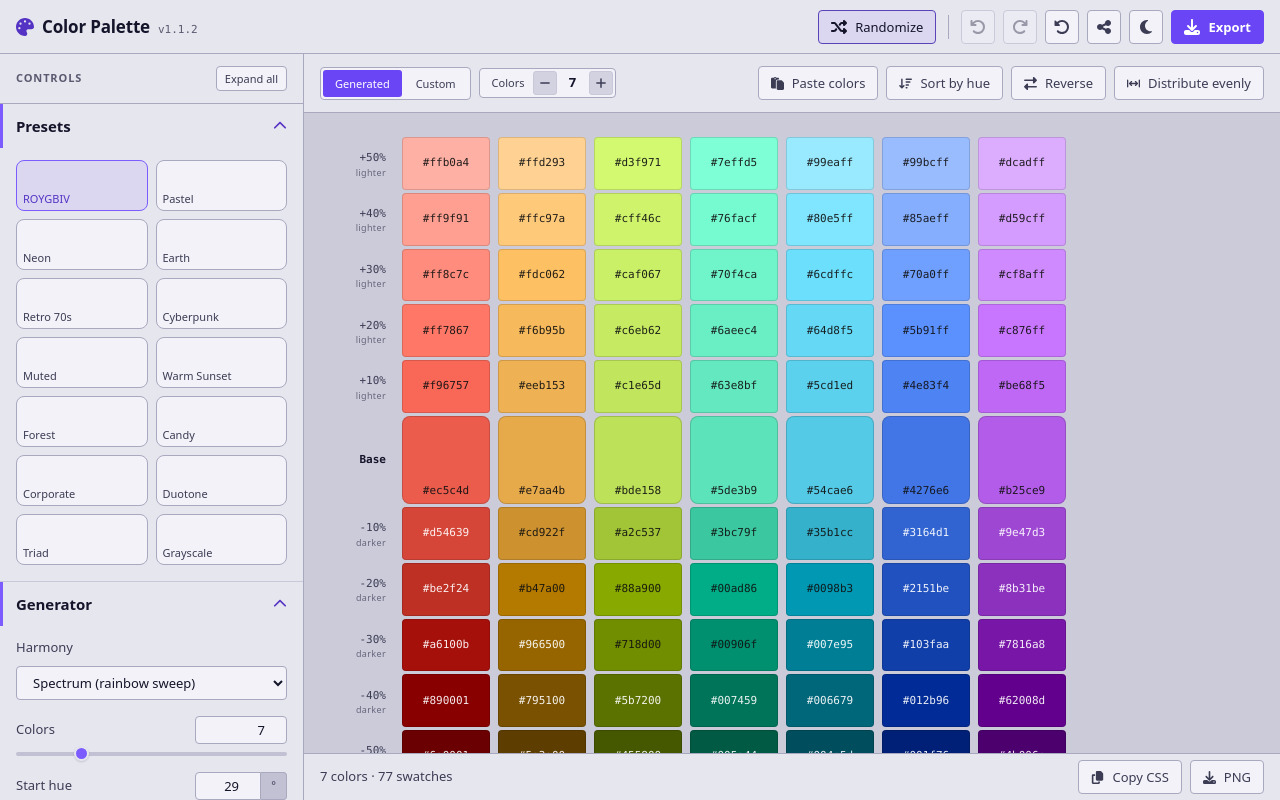
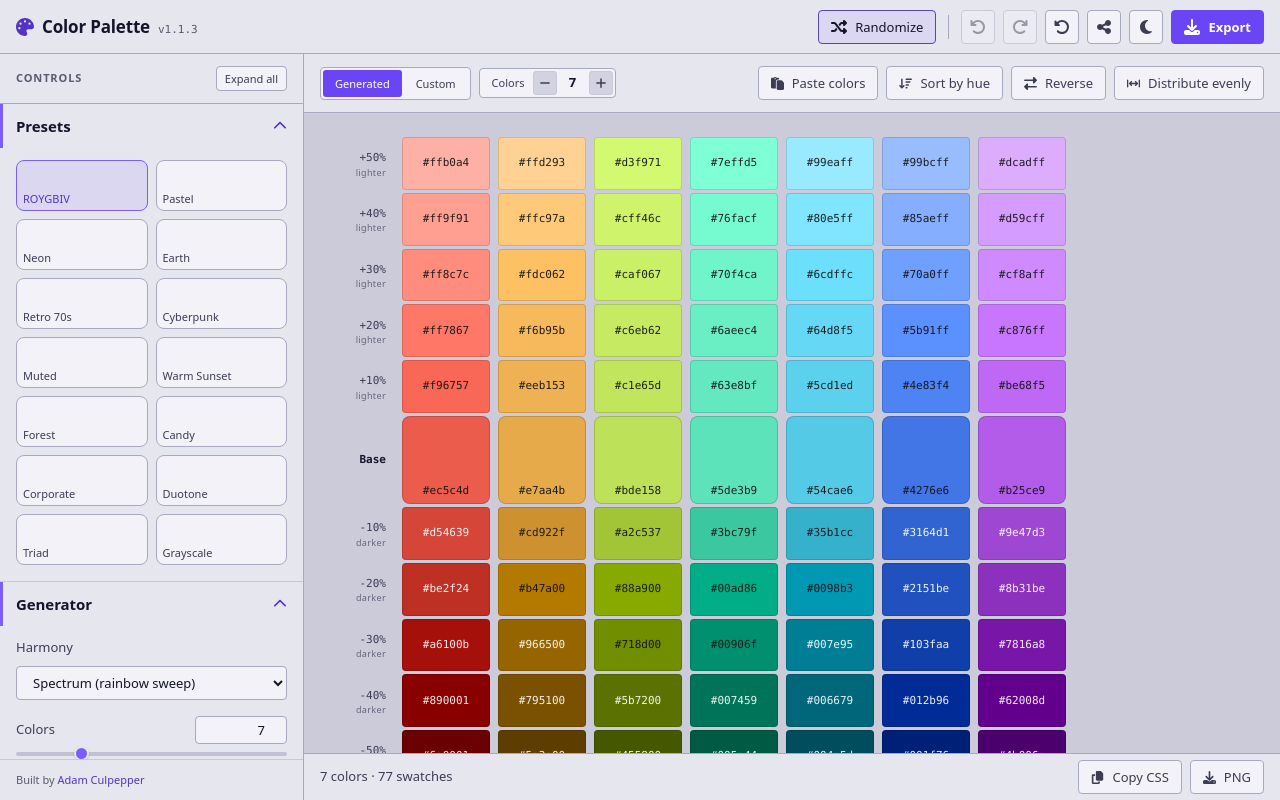
Before and after one commit to adamculpepper/color-palette, a React (Vite) app: page / in a window 1280 px wide. Built offline with nearby package versions, Linux system fonts and the light colour scheme.

Commit message:
Lighter dark theme, sidebar credit, first-column hover fix (v1.1.3)

```diff
--- a/package.json
+++ b/package.json
@@ -1,7 +1,7 @@
 {
   "name": "color-palette",
   "private": true,
-  "version": "1.1.2",
+  "version": "1.1.3",
   "type": "module",
   "scripts": {
     "start": "vite",
--- a/src/components/PaletteGrid/PaletteGrid.css
+++ b/src/components/PaletteGrid/PaletteGrid.css
@@ -64,7 +64,6 @@
 
   .step-cell:hover {
     transform: scale(1.04);
-    z-index: 1;
   }
 
   .step-cell:active {
@@ -280,6 +279,20 @@
     height: var(--step-size);
     margin-inline: auto;
   }
+
+  /* Hovered and focused cells rise above the sticky gutters, whose seam covers
+     otherwise shave the scaled edge or ring off the first column. A cell half
+     hidden by a pinned gutter pops fully visible while pointed at. Placed last
+     so it outranks the orientation blocks on source order. */
+  .step-cell:hover,
+  .step-cell:focus-visible {
+    z-index: calc(var(--z-sticky) + 3);
+  }
+
+  .swatch:hover,
+  .swatch:focus-within {
+    z-index: calc(var(--z-sticky) + 3);
+  }
 }
 
 .palette-empty {
--- a/src/components/Sidebar/Sidebar.css
+++ b/src/components/Sidebar/Sidebar.css
@@ -1,10 +1,36 @@
 .sidebar {
   grid-area: sidebar;
+  display: flex;
+  flex-direction: column;
   min-height: 0;
   overflow-y: auto;
   overscroll-behavior: contain;
   background: var(--bg-surface);
   border-right: 1px solid var(--border-default);
+
+  /* Sticky mirror of the toolbar: pinned to the panel's bottom edge, always in
+     view, with the sections scrolling beneath it. margin-top auto keeps it at
+     the bottom even when the sections do not fill the panel. */
+  .sidebar-credit {
+    position: sticky;
+    bottom: 0;
+    z-index: var(--z-sticky);
+    margin-top: auto;
+    padding: var(--space-3) var(--space-4);
+    font-size: var(--font-size-xs);
+    color: var(--text-tertiary);
+    background: var(--bg-surface);
+    border-top: 1px solid var(--border-subtle);
+
+    a {
+      color: var(--accent-text);
+      text-decoration: none;
+    }
+
+    a:hover {
+      text-decoration: underline;
+    }
+  }
 
   .sidebar-toolbar {
     position: sticky;
--- a/src/components/Sidebar/Sidebar.jsx
+++ b/src/components/Sidebar/Sidebar.jsx
@@ -130,6 +130,13 @@ export default function Sidebar({ isDrawer = false, open = false, onClose }) {
           </ControlSection>
         )
       })}
+
+      <div className="sidebar-credit">
+        Built by{' '}
+        <a href="https://adamculpepper.net" target="_blank" rel="noopener noreferrer">
+          Adam Culpepper
+        </a>
+      </div>
     </aside>
   )
 
--- a/src/data/version.js
+++ b/src/data/version.js
@@ -2,4 +2,4 @@
 // npm run verify:exports fails when the three drift, so a release cannot
 // ship with a stale header.
 export const APP_NAME = 'Color Palette'
-export const VERSION = '1.1.2'
+export const VERSION = '1.1.3'
--- a/src/styles/themes.css
+++ b/src/styles/themes.css
@@ -7,27 +7,27 @@
    label sits on. --accent-text is a separate token from --accent for exactly
    that reason: the ring colour is not legible as body text at either end. */
 [data-theme="dark"] {
-  /* Backgrounds — a soft charcoal ramp, deliberately a notch up from black */
-  --bg-base: #17171f;
-  --bg-surface: #1f1f28;
-  --bg-elevated: #282833;
-  --bg-hover: #31313e;
-  --bg-active: #3c3c4b;
+  /* Backgrounds — a soft slate ramp, two deliberate notches up from black */
+  --bg-base: #20202a;
+  --bg-surface: #292934;
+  --bg-elevated: #33333f;
+  --bg-hover: #3d3d4b;
+  --bg-active: #484858;
 
   /* Borders */
-  --border-subtle: #31313d;
-  --border-default: #444453;
-  --border-strong: #626278;
+  --border-subtle: #3d3d4a;
+  --border-default: #515162;
+  --border-strong: #6f6f86;
 
   /* Text */
   --text-primary: #f2f2f7;
-  --text-secondary: #ababc2;
-  --text-tertiary: #9b9bb2;
-  --text-disabled: #5d5d68;
-  --text-inverse: #17171f;
+  --text-secondary: #bcbcd1;
+  --text-tertiary: #a8a8be;
+  --text-disabled: #67677a;
+  --text-inverse: #20202a;
 
   /* Accent as ink rather than as a surface */
-  --accent-text: #b1a1ff;
+  --accent-text: #c0b3ff;
 
   /* Status */
   --color-success: #4ade80;
@@ -35,11 +35,11 @@
   --color-error: #f87171;
 
   /* Stage backdrop the palette sits on */
-  --stage-bg: #1b1b24;
+  --stage-bg: #242430;
 
   /* Preview backgrounds (previewBackground param) */
-  --checker-base: #3a3a46;
-  --checker-square: #272731;
+  --checker-base: #464654;
+  --checker-square: #32323e;
 
   /* The ring that marks the base row. Light on dark grounds, and overridden per
      preview background where the ground flips. */
@@ -49,9 +49,9 @@
   --scrim: rgba(0, 0, 0, 0.62);
 
   /* Scrollbar */
-  --scrollbar-track: #1f1f28;
-  --scrollbar-thumb: #444453;
-  --scrollbar-thumb-hover: #626278;
+  --scrollbar-track: #292934;
+  --scrollbar-thumb: #515162;
+  --scrollbar-thumb-hover: #6f6f86;
 
   /* Shadows */
   --shadow-sm: 0 1px 3px rgba(0, 0, 0, 0.5);
```
Also changed, not shown: 3 other files (tests, documents, lock files or other folders).
